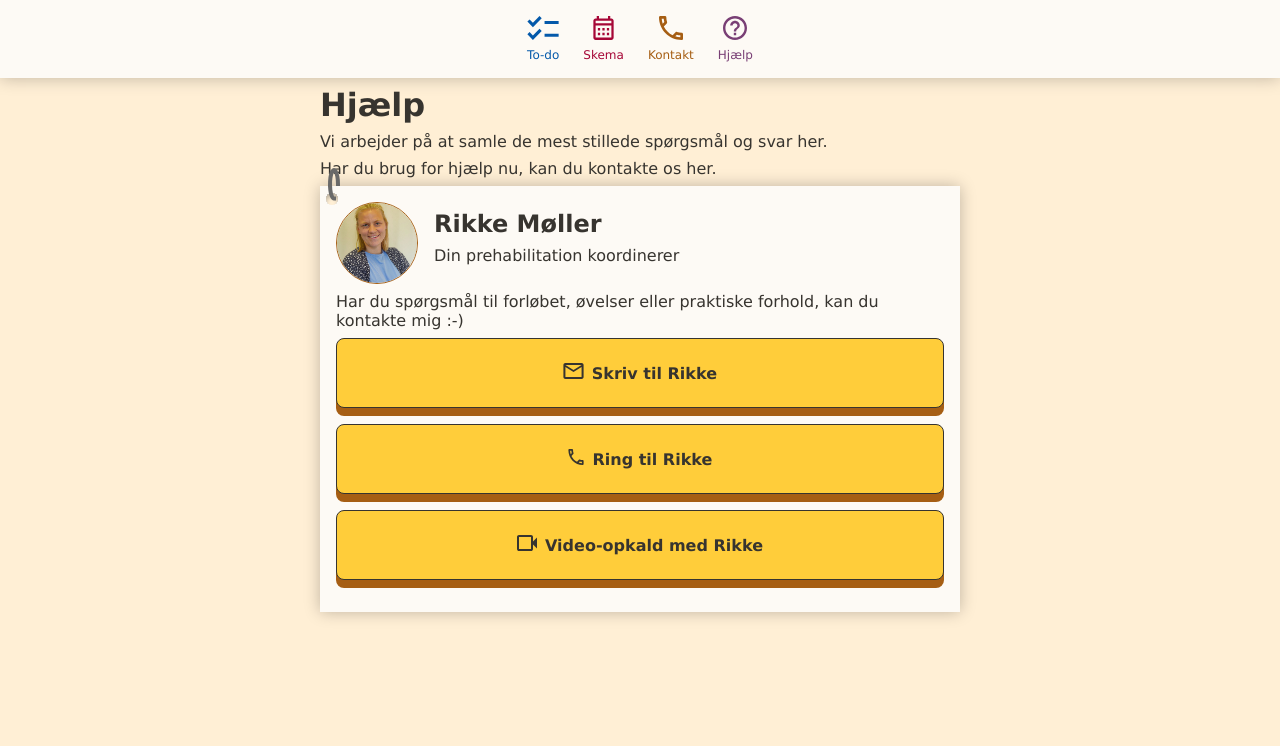
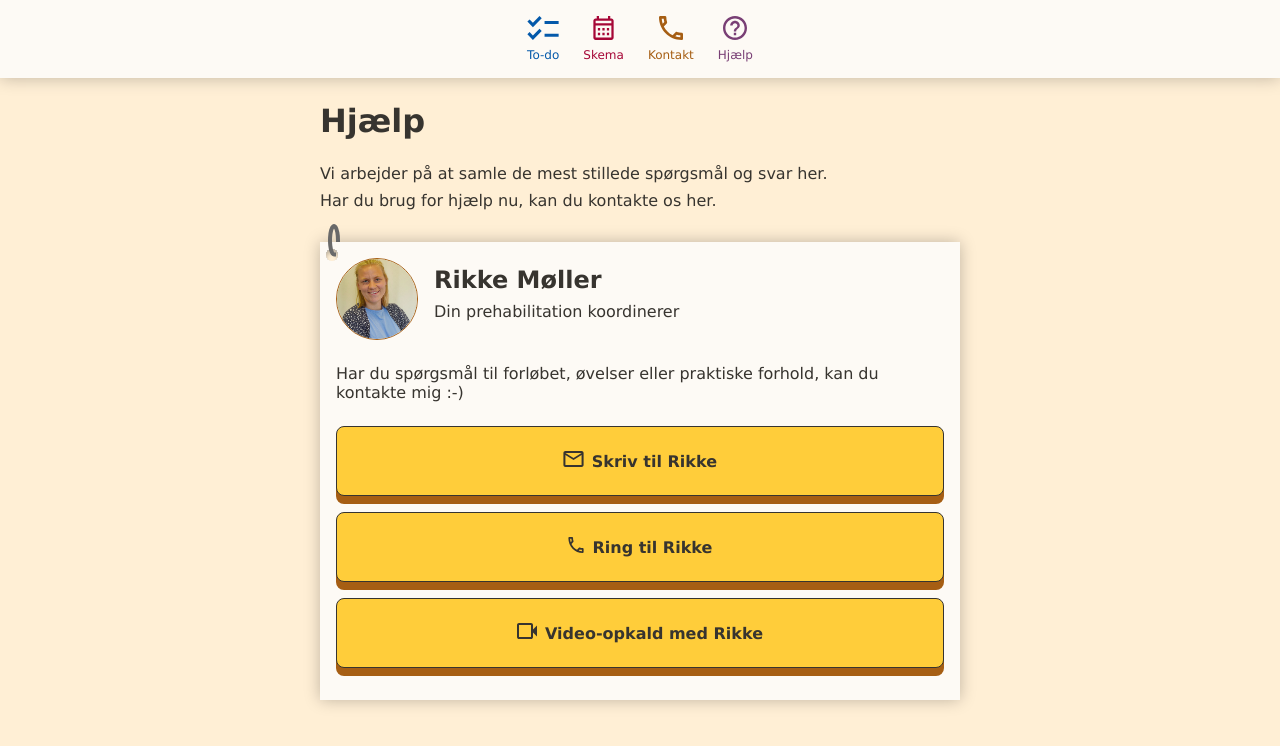
Before and after one commit to Koseioki/prehab-plus, a React (Vite) app: page /hjaelp in a window 1280 px wide. Shown: the top 746 px of the page. Built offline with nearby package versions, Linux system fonts and the light colour scheme.

Commit message:
heading spacing

```diff
--- a/src/Hjaelp.jsx
+++ b/src/Hjaelp.jsx
@@ -2,11 +2,13 @@ import ContactCard from './components/ContactCard';
 import RingCard from './components/RingCard';
 function Hjaelp() {
     return (
-        <div id="main-content" className="content-width">
-            <h1>Hjælp</h1>
+        <div id="main-content" className="content-width section-width">
+            <h1 className="heading">Hjælp</h1>
+            <div className="paragraph">
             <p>Vi arbejder på at samle de mest stillede spørgsmål og svar her.
             </p>
             <p>Har du brug for hjælp nu, kan du kontakte os her.</p>
+            </div>
             <ContactCard />
         </div>
 
--- a/src/Kontakt.jsx
+++ b/src/Kontakt.jsx
@@ -2,8 +2,8 @@ import ContactCard from './components/ContactCard';
 function Kontakt() {
     return (
 
-        <div id="main-content" className="content-width">
-            <h1>Min kontakt</h1>
+        <div id="main-content" className="content-width section-width">
+            <h1 className="heading">Min kontakt</h1>
             <ContactCard/>
         </div>
 
--- a/src/Todo.jsx
+++ b/src/Todo.jsx
@@ -39,7 +39,7 @@ function Todo() {
       <Notebook>
         <h1>Min to-do liste</h1>
         <p>{danishDate}</p>
-        <h2>Hjemmetræning</h2>
+        <h2 className="heading">Hjemmetræning</h2>
         <hr aria-hidden="true" />
         <ul className="ul-no-style">
 
@@ -50,12 +50,7 @@ function Todo() {
             exercise={exercise}/>
         ))}
 
-          {/* <TodoComponent
-            title="Armløft med rotation"
-            duration="10" />
-          <TodoComponent
-            title="Armløft med rotation"
-            duration="10" /> */}
+
 
         </ul>
       </Notebook>
--- a/src/components/ContactCard.jsx
+++ b/src/components/ContactCard.jsx
@@ -17,7 +17,9 @@ function ContactCard() {
                         <p>Din prehabilitation koordinerer</p>
                     </div>
                 </div>
+                <div className="paragraph">
                 <p>Har du spørgsmål til forløbet, øvelser eller praktiske forhold, kan du kontakte mig :-)</p>
+                </div>
                 <ul className="ul-no-style">
                     <li>
                         <a href="#" className="button button-yellow">
--- a/src/components/RingCard.css
+++ b/src/components/RingCard.css
@@ -1,4 +1,5 @@
 .ringcard{
+    margin-top: 2rem;
         border-radius: 0.25rem;
         /* margin: 1rem; */
         box-shadow: var(--shadow);
--- a/src/index.css
+++ b/src/index.css
@@ -58,6 +58,19 @@ h4,
 h5,
 h6 {
   margin: 0.5rem 0;
+}
+
+.heading {
+
+  margin: 1.5rem 0;
+}
+
+.paragraph{
+    margin: 1.5rem 0;
+}
+
+.section-width {
+  padding: 0 1rem;
 }
 
 p{
```
